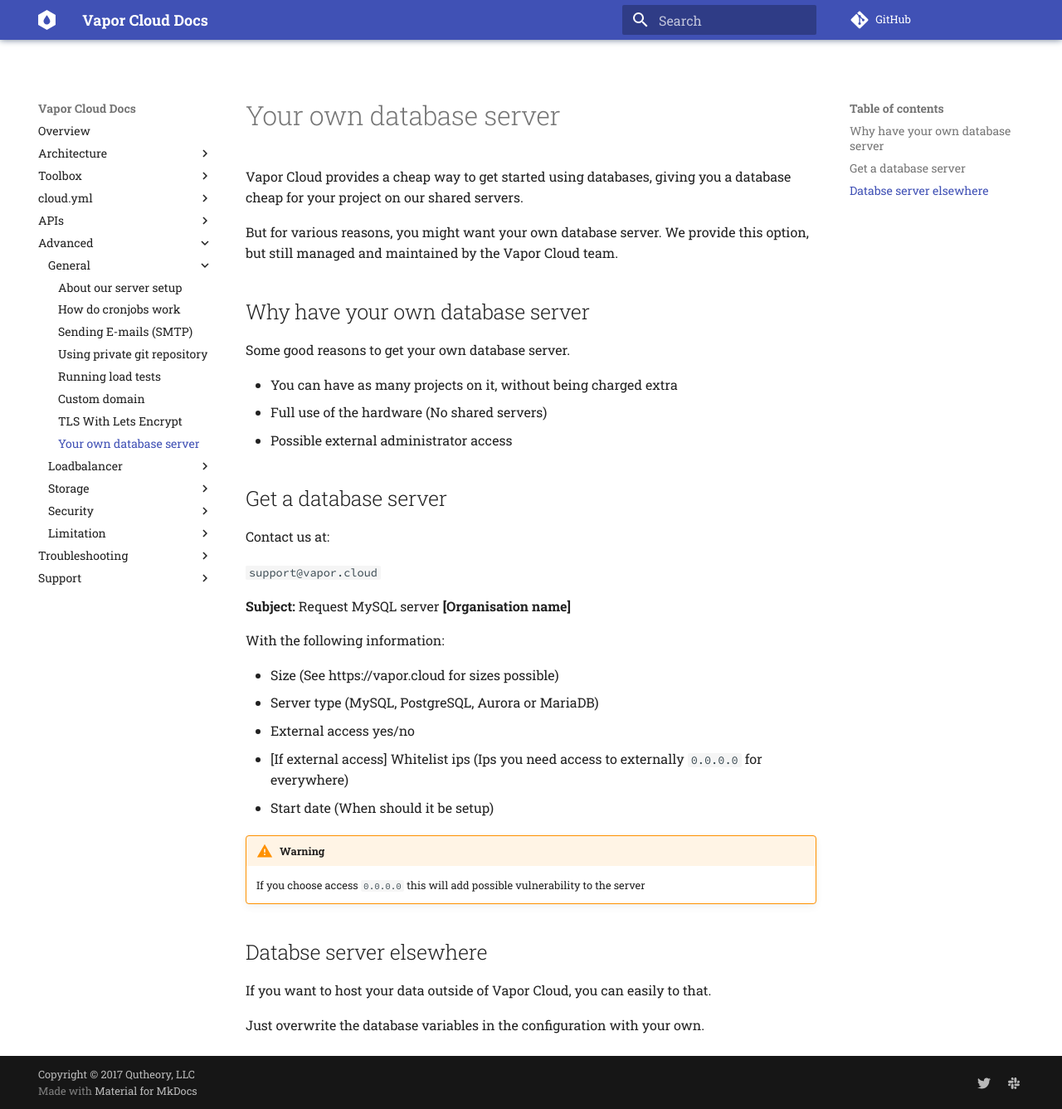
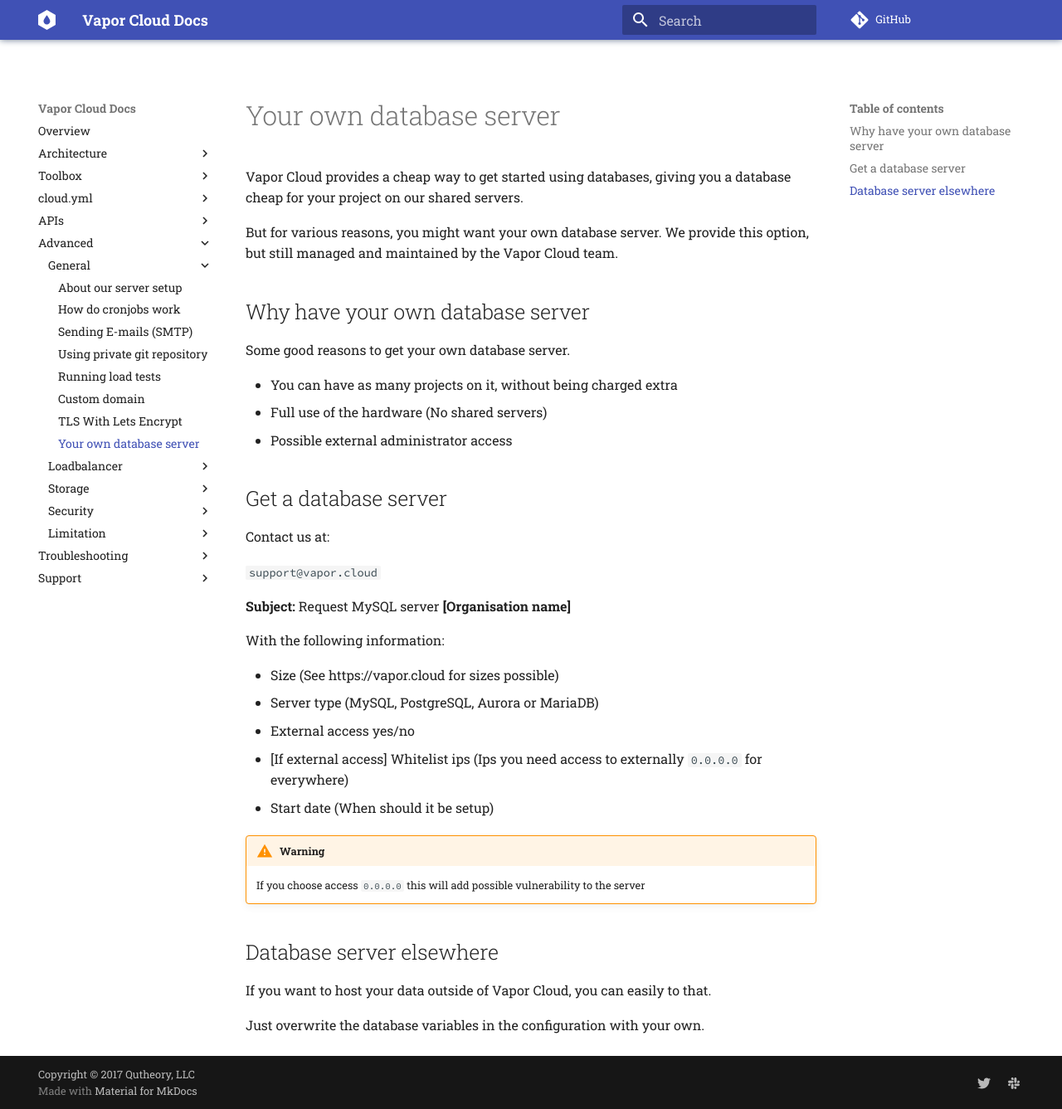
Before and after one commit to qutheory/cloud-documentation, an MkDocs documentation site: the page built from docs/advanced/general/your-own-database-server.md, in a window 1280 px wide and 1337 px high. Shown: the whole window at 83% size. Built offline with MkDocs 1.6.1 and Material for MkDocs 9.7.7, drawn with Linux system fonts in a browser that asks for light colours; comment, search, counter and statistics services are not loaded; old or Windows-style settings are respelled for this version of MkDocs.

Commit message:
Fixing spelling error

```diff
--- a/docs/advanced/general/your-own-database-server.md
+++ b/docs/advanced/general/your-own-database-server.md
@@ -31,7 +31,7 @@
 !!! Warning
     If you choose access `0.0.0.0` this will add possible vulnerability to the server
 
-## Databse server elsewhere
+## Database server elsewhere
 
 If you want to host your data outside of Vapor Cloud, you can easily to that.
 
```
